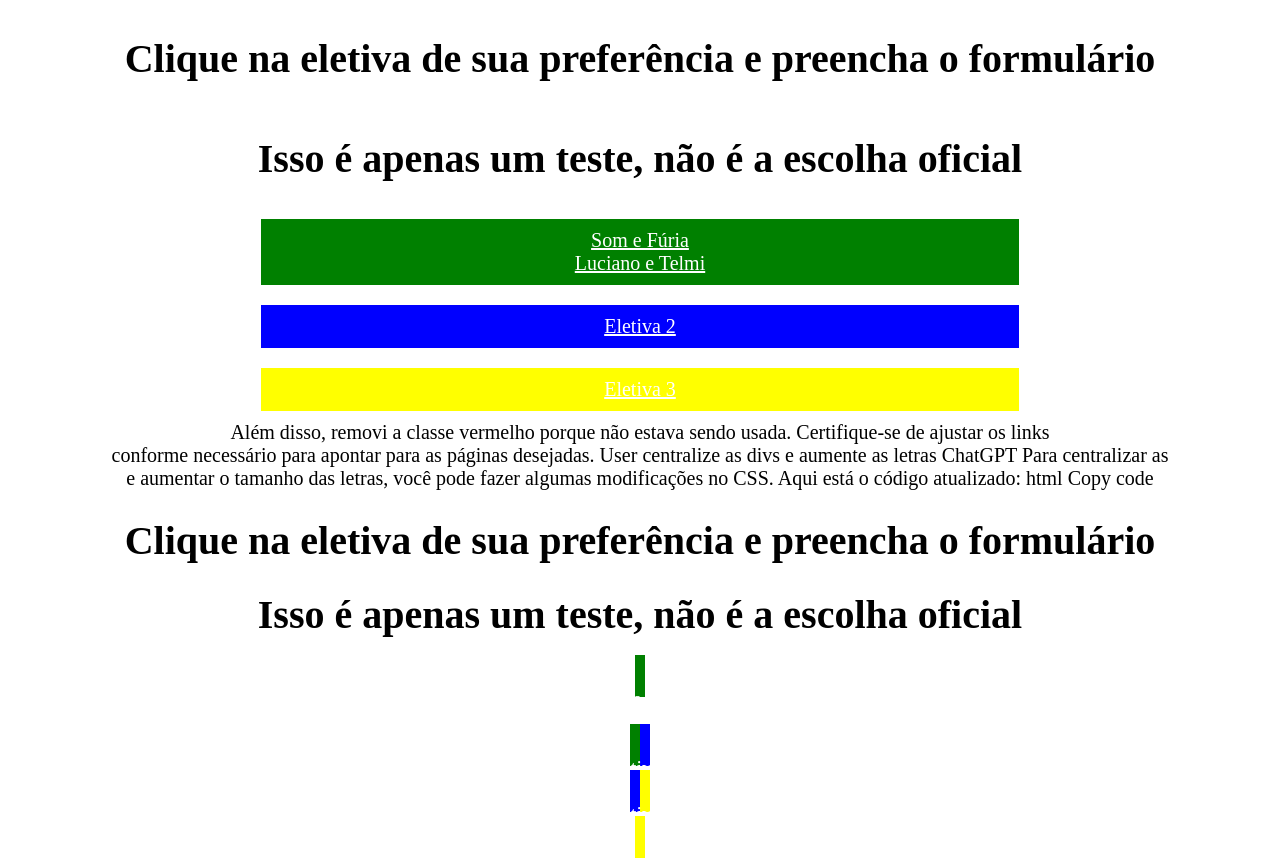
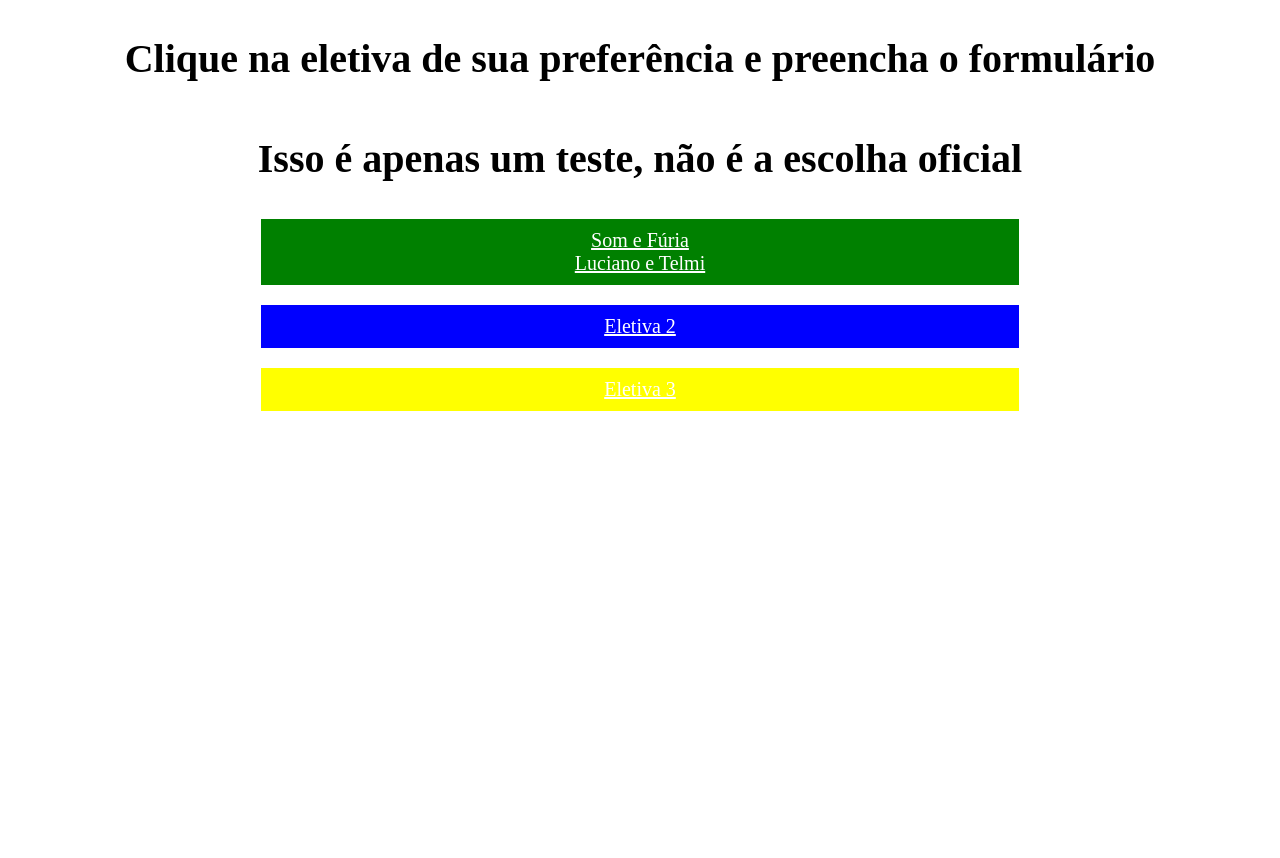
Before and after one commit to A-I-S-Tech/teste, a plain HTML site: page index.html in a window 1280 px wide. After the commit the page ends 800 px from the top, so only its background shows below. Drawn offline with Linux system fonts and the light colour scheme.

Commit message:
Update index.html

```diff
--- a/index.html
+++ b/index.html
@@ -1,67 +1,3 @@
-<!DOCTYPE html>
-<html lang="pt-br">
-  <head>
-    <meta charset="UTF-8">
-    <meta name="viewport" content="width=device-width, initial-scale=1.0">
-    <title>Escolha de eletiva</title>
-    <style>
-      .item {
-        width: 100%;
-        height: 10%;
-        color: white; /* Adicionei essa linha para garantir que o texto seja visível nas divs coloridas */
-        padding: 10px;
-        box-sizing: border-box; /* Adicionei essa linha para incluir padding na largura total da div */
-        cursor: pointer; /* Adicionei essa linha para indicar que as divs são clicáveis */
-      }
-      .amarelo {
-        background-color: yellow;
-      }
-      .azul {
-        background-color: blue;
-      }
-      .verde {
-        background-color: green;
-      }
-      .vermelho {
-        background-color: red;
-      }
-    </style>
-  </head>
-  <body>
-    <h1>Clique na eletiva de sua preferência e preencha o formulário</h1>
-    <h1>Isso é apenas um teste, não é a escolha oficial</h1>
-
-    <a class="item verde" href="google.com">
-      <div>
-        Som e Fúria <br>
-        Luciano e Telmi
-      </div>
-    </a>
-
-    <a class="item azul" href="google.com">
-      <div>
-        Eletiva 2
-      </div>
-    </a>
-
-    <a class="item amarelo" href="google.com">
-      <div>
-        Eletiva 3
-      </div>
-    </a>
-  </body>
-</html>
-Além disso, removi a classe vermelho porque não estava sendo usada. Certifique-se de ajustar os links <a> conforme necessário para apontar para as páginas desejadas.
-
-
-
-User
-centralize as divs e aumente as letras
-ChatGPT
-Para centralizar as <div> e aumentar o tamanho das letras, você pode fazer algumas modificações no CSS. Aqui está o código atualizado:
-
-html
-Copy code
 <!DOCTYPE html>
 <html lang="pt-br">
   <head>
```
